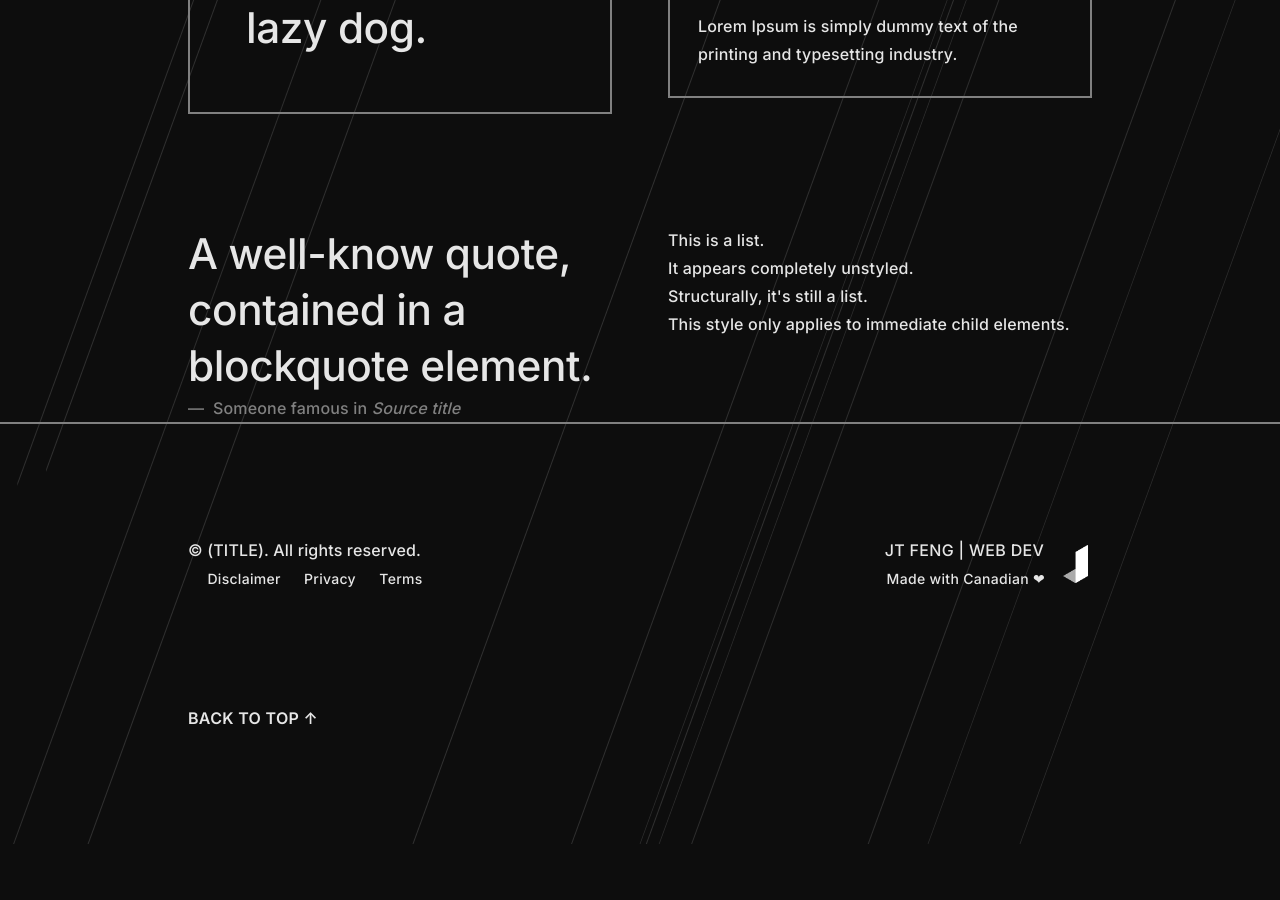
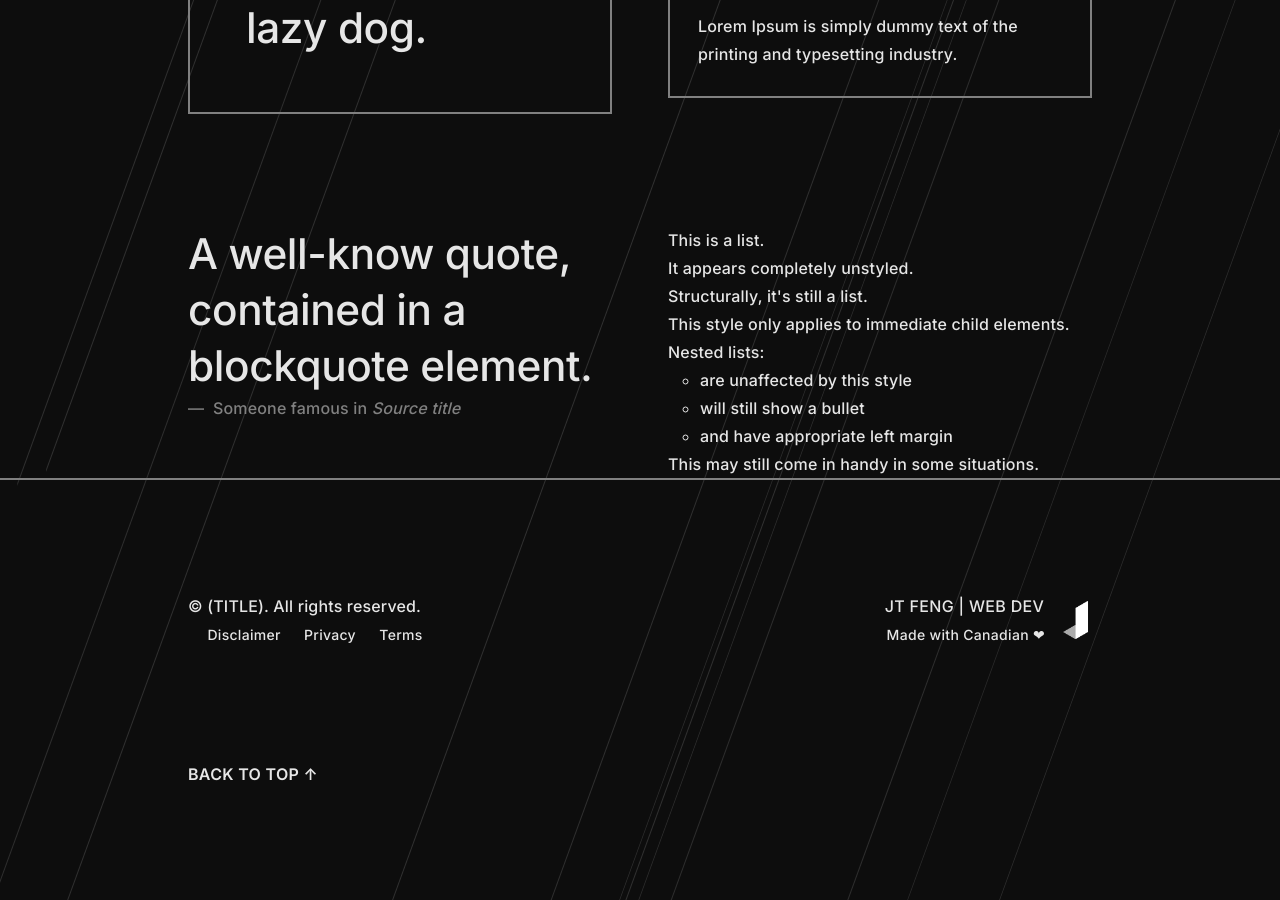
Before and after one commit to jingtianfeng/jekytrap, a Jekyll site: the page built from index.html, in a window 1280 px wide and 900 px high, scrolled down 812 px. Built offline with Jekyll 4.4.1, drawn with Linux system fonts in a browser that asks for light colours; before the commit the page ends 1656 px from its top, so only the background shows below that.

Commit message:
ADD TO index: section1 nested list

```diff
--- a/index.html
+++ b/index.html
@@ -62,6 +62,15 @@ id: (page id)
                     <li>It appears completely unstyled.</li>
                     <li>Structurally, it's still a list.</li>
                     <li>This style only applies to immediate child elements.</li>
+                    <li>
+                        Nested lists:
+                        <ul>
+                            <li>are unaffected by this style</li>
+                            <li>will still show a bullet</li>
+                            <li>and have appropriate left margin</li>
+                        </ul>
+                    </li>
+                    <li>This may still come in handy in some situations.</li>
                 </ul>
             </div>
         </div>
```
